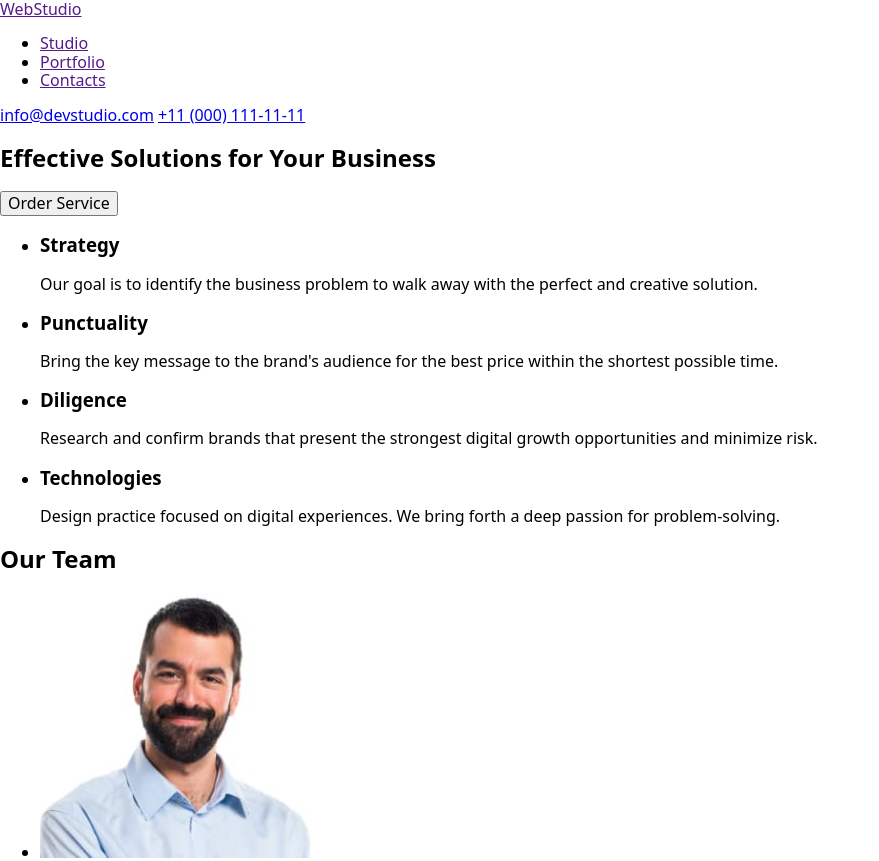
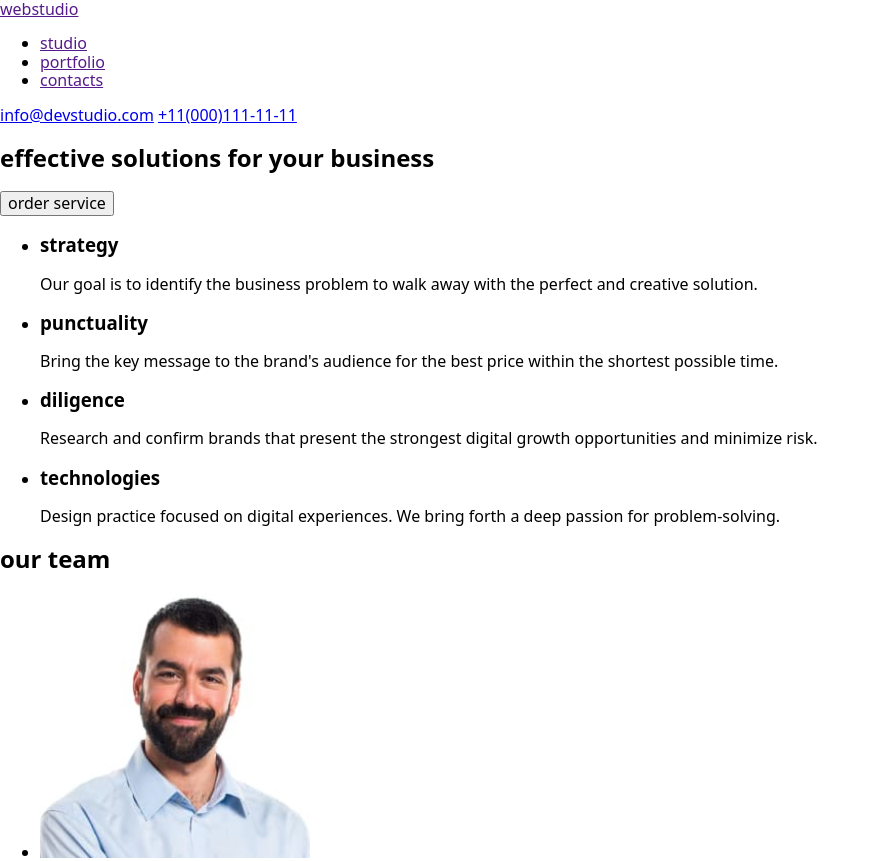
Before and after one commit to Hrebenkov/goit-markup-hw-01, a plain HTML site: page index.html in a window 1280 px wide. Shown: the top 861 px of the page, without its empty margins (0-879 px from the left). Drawn offline with nearby package versions, Linux system fonts and the light colour scheme.

Commit message:
final 0.1

```diff
--- a/index.html
+++ b/index.html
@@ -2,7 +2,6 @@
 <html lang="en">
   <head>
     <meta charset="UTF-8" />
-    <meta http-equiv="X-UA-Compatible" content="IE=edge" />
     <meta name="viewport" content="width=device-width, initial-scale=1.0" />
     <title>WebStudio (ver 5.0) Hrebenkov</title>
     <link
@@ -14,50 +13,50 @@
     <!--Header-->
     <header>
       <nav>
-        <a href="">WebStudio</a>
+        <a href="">webstudio</a>
         <ul>
-          <li><a href="">Studio</a></li>
-          <li><a href="">Portfolio</a></li>
-          <li><a href="">Contacts</a></li>
+          <li><a href="">studio</a></li>
+          <li><a href="">portfolio</a></li>
+          <li><a href="">contacts</a></li>
         </ul>
       </nav>
       <div>
         <a href="mailto:info@devstudio.com">info@devstudio.com</a>
-        <a href="tel:+11 (000) 111-11-11">+11 (000) 111-11-11</a>
+        <a href="tel:+11(000)111-11-11">+11(000)111-11-11</a>
       </div>
     </header>
     <!--Main content-->
     <main>
       <section>
-        <h1>Effective Solutions for Your Business</h1>
-        <button type="button">Order Service</button>
+        <h1>effective solutions for your business</h1>
+        <button type="button">order service</button>
       </section>
       <!--Skills-->
       <section>
         <ul>
           <li>
-            <h3>Strategy</h3>
+            <h3>strategy</h3>
             <p>
               Our goal is to identify the business problem to walk away with the
               perfect and creative solution.
             </p>
           </li>
           <li>
-            <h3>Punctuality</h3>
+            <h3>punctuality</h3>
             <p>
               Bring the key message to the brand's audience for the best price
               within the shortest possible time.
             </p>
           </li>
           <li>
-            <h3>Diligence</h3>
+            <h3>diligence</h3>
             <p>
               Research and confirm brands that present the strongest digital
               growth opportunities and minimize risk.
             </p>
           </li>
           <li>
-            <h3>Technologies</h3>
+            <h3>technologies</h3>
             <p>
               Design practice focused on digital experiences. We bring forth a
               deep passion for problem-solving.
@@ -67,7 +66,7 @@
       </section>
       <!-- Our Team-->
       <section>
-        <h2>Our Team</h2>
+        <h2>our team</h2>
         <ul>
           <li>
             <img
@@ -106,7 +105,7 @@
     </main>
     <!--Footer-->
     <footer>
-      <a href="">WebStudio</a>
+      <a href="">webstudio</a>
       <p>
         Increase the flow of customers and sales for your business with digital
         marketing & growth solutions.
```
Also changed, not shown: .prettierrc.json.
